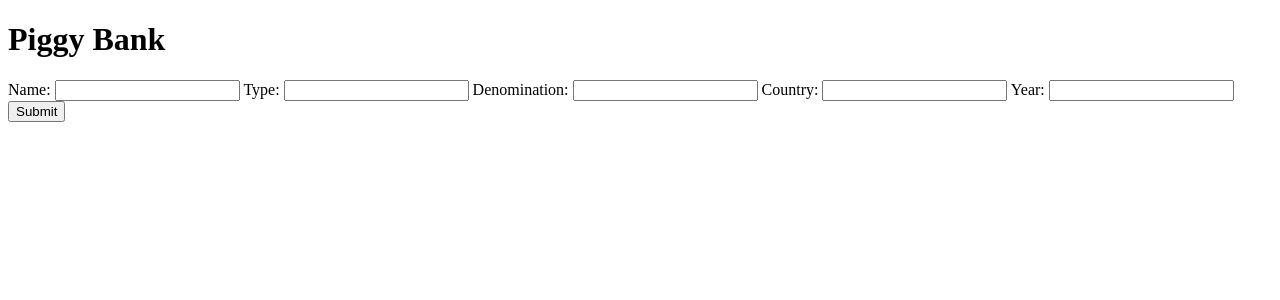
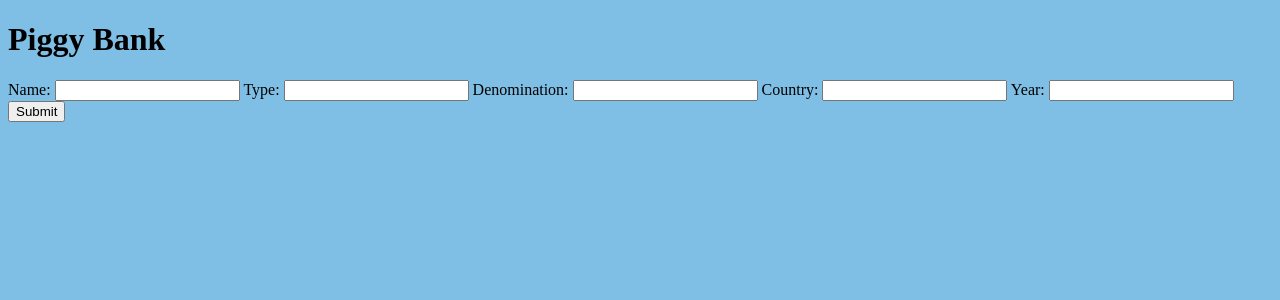
Before and after one commit to FLPL-Code-Club/piggy-bank, a PHP site: page / in a window 1280 px wide. Shown: the top 300 px of the page. Run offline with PHP 8.4, Linux system fonts and the light colour scheme; data that the repository does not hold is empty.

Commit message:
Add a bit o color

```diff
--- a/styles.css
+++ b/styles.css
@@ -4,4 +4,9 @@ table {
 
 table, th, td {
     border: 1px solid black;
+    background-color: #f9d25b;
 }
+
+html{
+	background-color: #80bfe5;
+}
```
